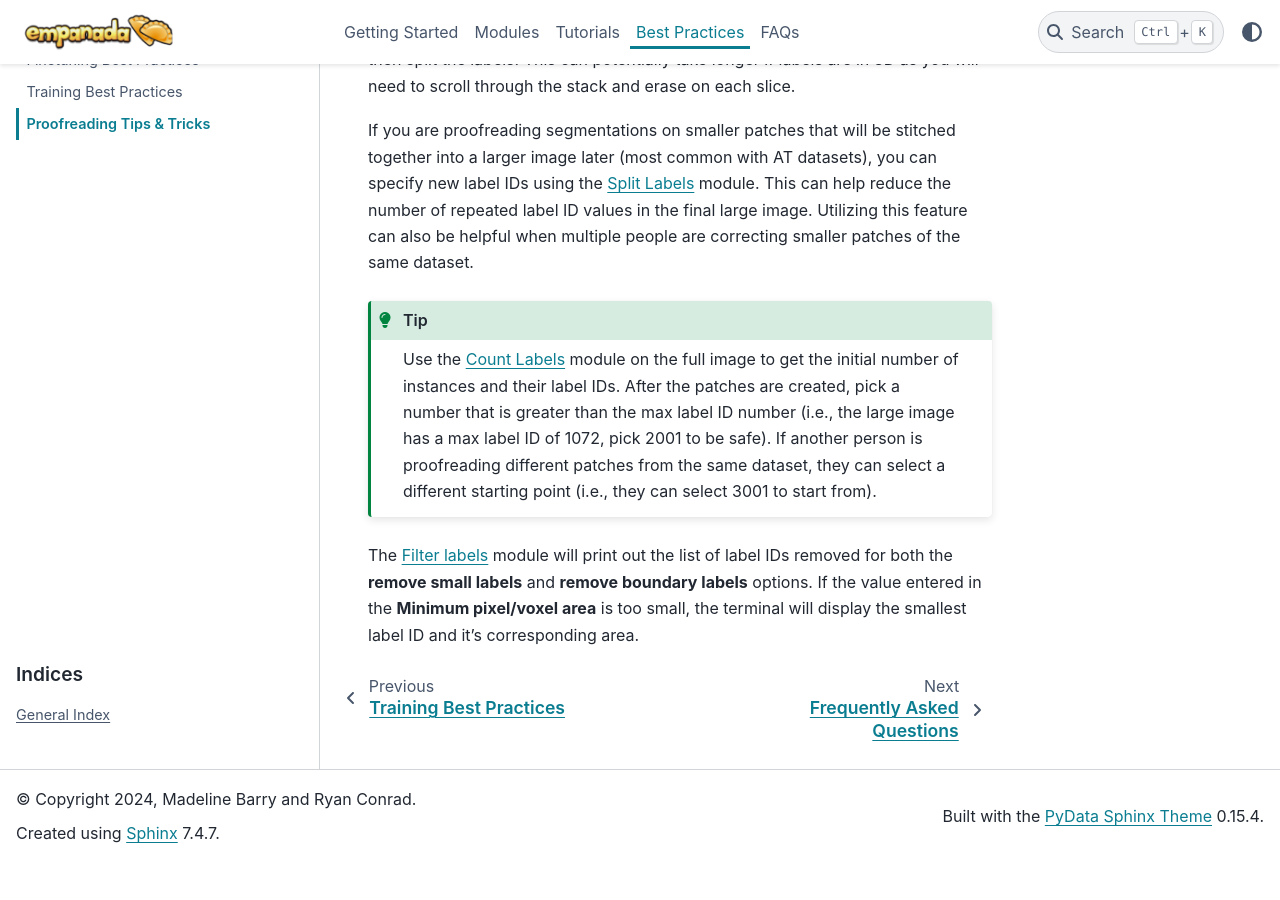
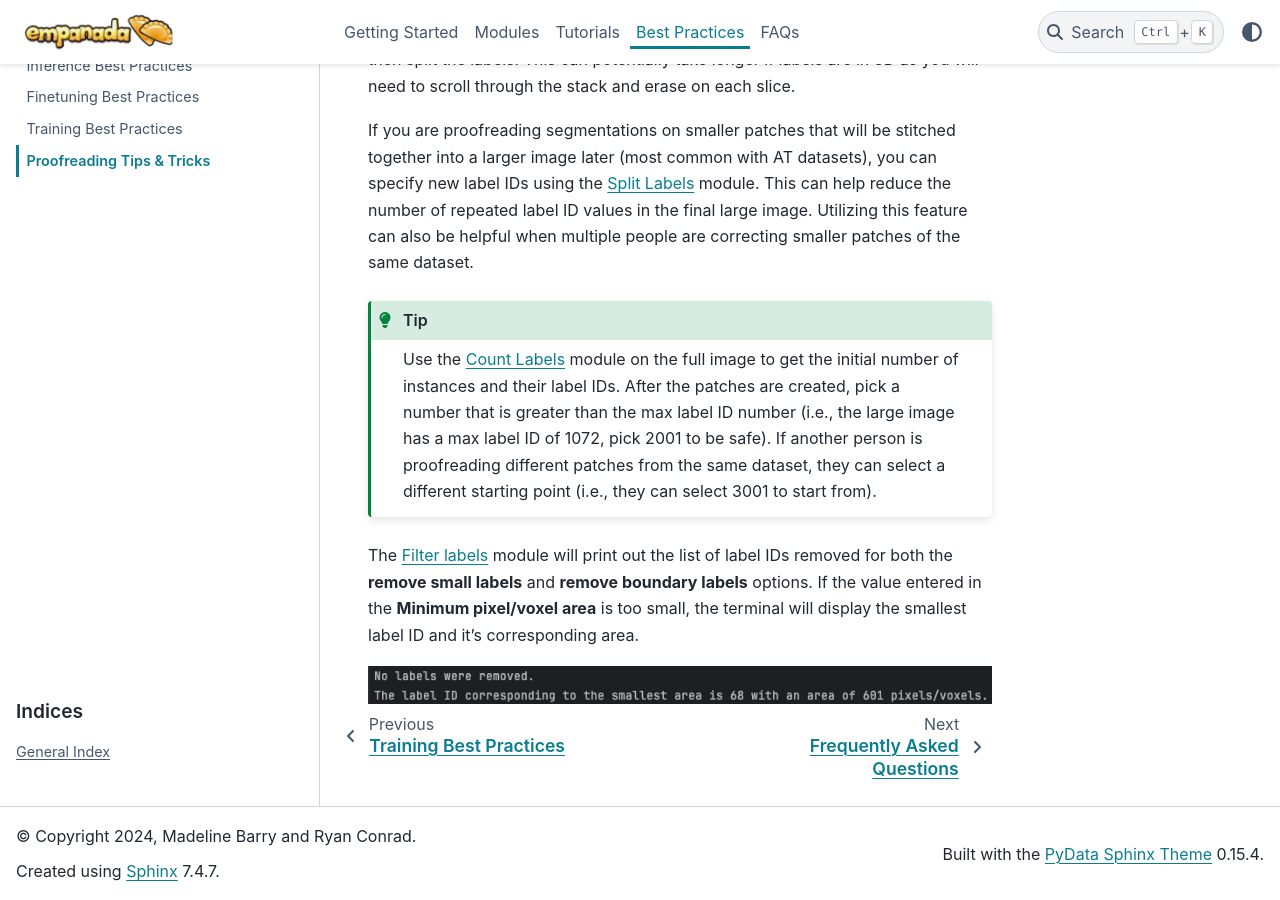
Before and after one commit to volume-em/empanada-napari-docs, a Sphinx documentation site: the page built from docs/best_practice/proofreading_bp.rst, in a window 1280 px wide and 900 px high, scrolled down 1187 px. Built offline with Sphinx 7.4.7 and the PyData theme 0.15.4, drawn with Linux system fonts in a browser that asks for light colours; before the commit the page ends 2050 px from its top, so only the background shows below that.

Commit message:
Updated docs

```diff
--- a/docs/best_practice/proofreading_bp.rst
+++ b/docs/best_practice/proofreading_bp.rst
@@ -68,3 +68,6 @@
 The :ref:`Filter labels <filter-labels>` module will print out the list of label IDs removed for both the **remove small labels**
 and **remove boundary labels** options. If the value entered in the **Minimum pixel/voxel area** is too small, the terminal will
 display the smallest label ID and it's corresponding area.
+
+.. image:: ../_static/small_area_example.png
+    :align: center
```
Also changed, not shown: docs/tutorials/finetune_tutorial.rst (+5 -4 lines).
